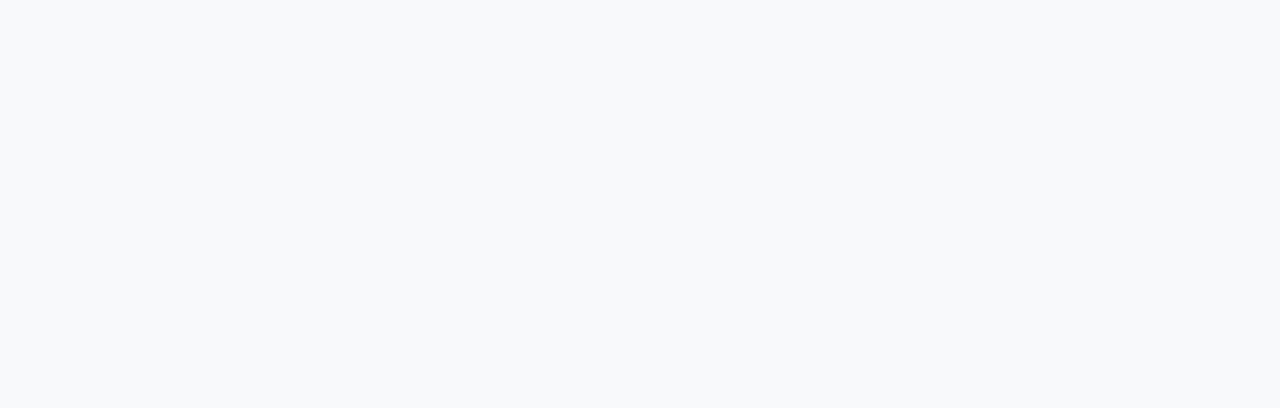
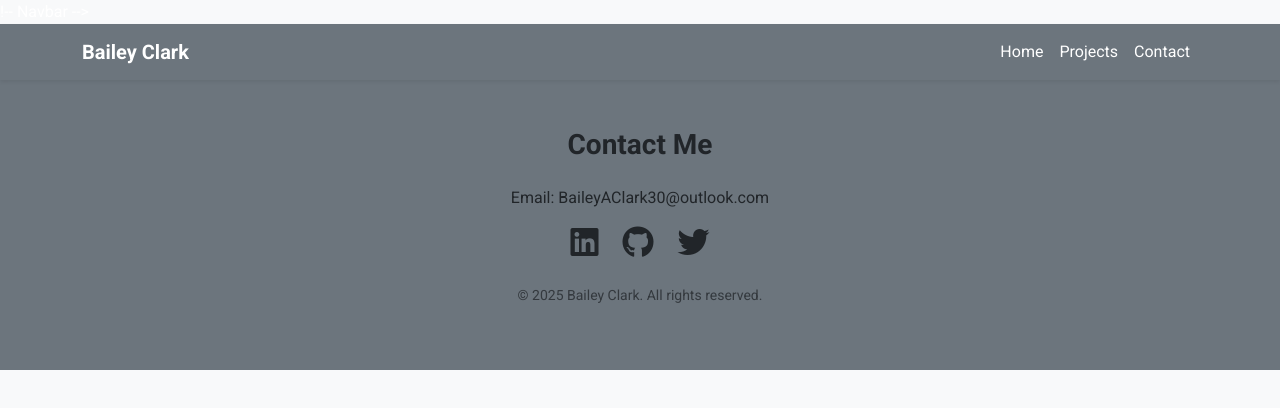
Before and after one commit to Bailey-Clark44/Bailey-Clark44.github.io, a plain HTML site: page index.html in a window 1280 px wide. Drawn offline with nearby package versions, Linux system fonts and the light colour scheme.

Commit message:
Navbar and footer

```diff
--- a/index.html
+++ b/index.html
@@ -11,8 +11,49 @@
     <!-- FontAwesome CDN -->
     <link rel="stylesheet" href="https://cdnjs.cloudflare.com/ajax/libs/font-awesome/6.0.0/css/all.min.css">
 </head>
+
 <body class="bg-light text-white" style="font-family: 'Roboto', sans-serif;">
+    !-- Navbar -->
+    <nav class="navbar navbar-expand-lg bg-secondary shadow-sm sticky-top">
+        <div class="container">
+            <a class="navbar-brand text-white fw-bold" href="#">Bailey Clark</a>
+            <button class="navbar-toggler" type="button" data-bs-toggle="collapse" data-bs-target="#navbarNav">
+                <span class="navbar-toggler-icon"></span>
+            </button>
+            <div class="collapse navbar-collapse" id="navbarNav">
+                <ul class="navbar-nav ms-auto">
+                    <li class="nav-item">
+                        <a class="nav-link text-white" href="#home">Home</a>
+                    </li>
+                    <li class="nav-item">
+                        <a class="nav-link text-white" href="#projects">Projects</a>
+                    </li>
+                    <li class="nav-item">
+                        <a class="nav-link text-white" href="#contact">Contact</a>
+                    </li>
+                </ul>
+            </div>
+        </div>
+    </nav>
 
+
+
+    <!-- Footer -->
+    <footer id="contact" class="bg-secondary text-dark py-5 text-center">
+        <div class="container">
+            <h3 class="fw-bold mb-4">Contact Me</h3>
+            <p>Email: BaileyAClark30@outlook.com</p>
+            <div class="d-flex justify-content-center gap-4 mb-4">
+                <a href="#" class="text-dark"><i class="fab fa-linkedin fa-2x"></i></a>
+                <a href="#" class="text-dark"><i class="fab fa-github fa-2x"></i></a>
+                <a href="#" class="text-dark"><i class="fab fa-twitter fa-2x"></i></a>
+            </div>
+            <p class="text-muted small">© 2025 Bailey Clark. All rights reserved.</p>
+        </div>
+    </footer>
+
+    <!-- Bootstrap JS -->
+    <script src="https://cdn.jsdelivr.net/npm/bootstrap@5.3.3/dist/js/bootstrap.bundle.min.js"></script>
 
 </body>
 </html>
```
